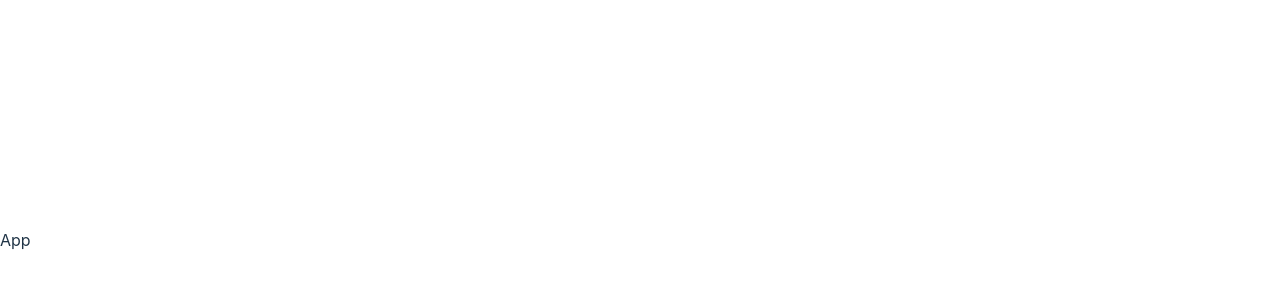
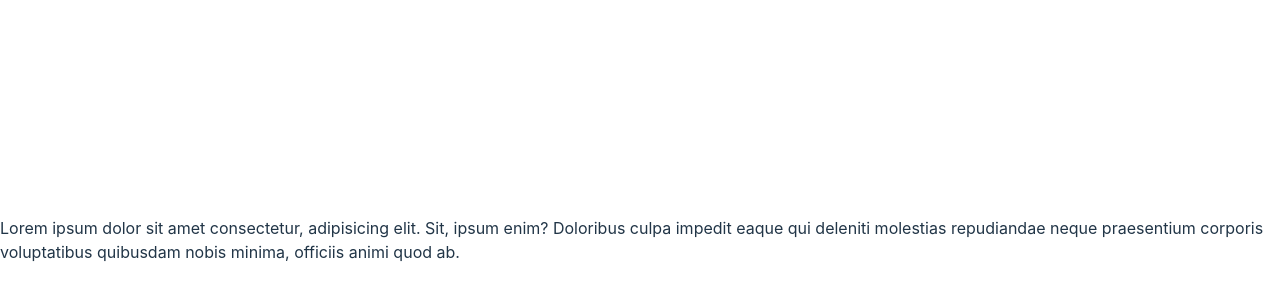
Before and after one commit to KonstantinTuhay/test_github, a React (Vite) app: page / in a window 1280 px wide. Shown: the part 160-460 px from the top of the page. Built offline with nearby package versions, Linux system fonts and the light colour scheme.

Commit message:
third commit

```diff
--- a/src/App.tsx
+++ b/src/App.tsx
@@ -1,5 +1,14 @@
 function App() {
-  return <>App</>;
+  return (
+    <>
+      <p>
+        Lorem ipsum dolor sit amet consectetur, adipisicing elit. Sit, ipsum
+        enim? Doloribus culpa impedit eaque qui deleniti molestias repudiandae
+        neque praesentium corporis voluptatibus quibusdam nobis minima, officiis
+        animi quod ab.
+      </p>
+    </>
+  );
 }
 
 export default App;
```
